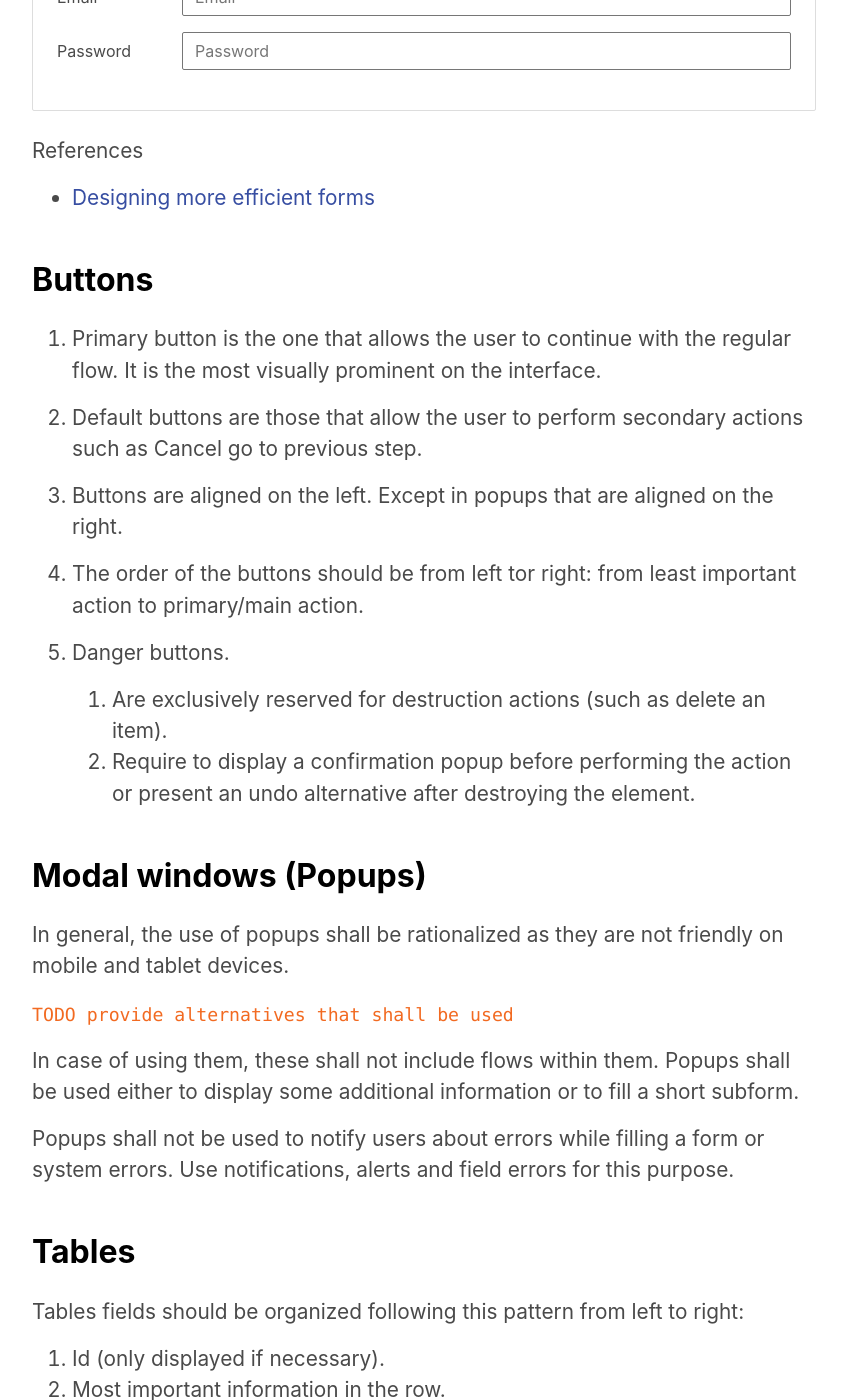
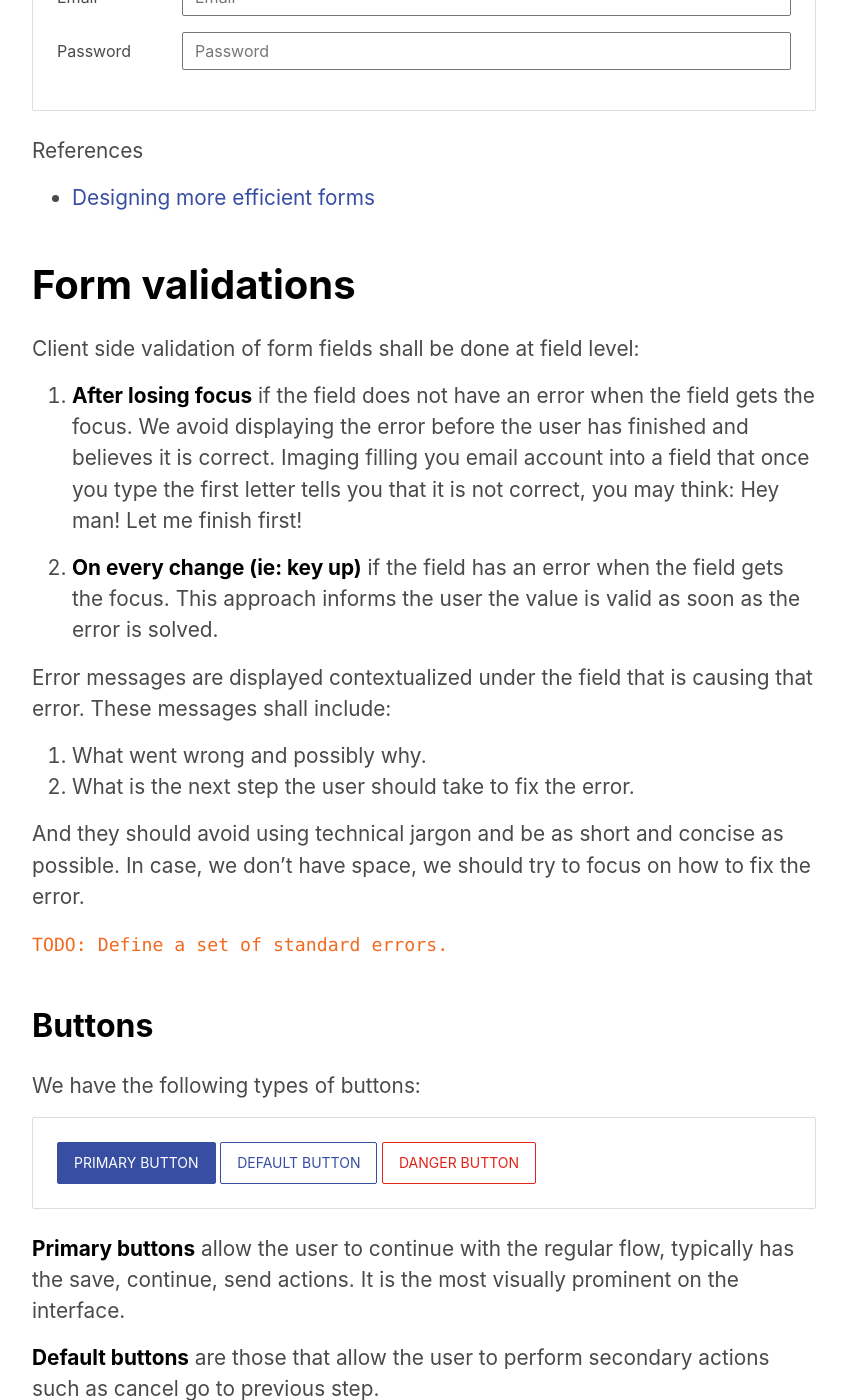
Before and after one commit to unicef/design-system, a Jekyll site: the page built from guidelines.md, in a window 1280 px wide and 1400 px high, scrolled down 7568 px. Shown: the whole window, without its empty margins (216-1063 px from the left). Built offline with Jekyll 4.4.1, drawn with Linux system fonts in a browser that asks for light colours; some of the changed text lies outside the part shown.

Commit message:
continued working on docs

```diff
--- a/guidelines.md
+++ b/guidelines.md
@@ -268,23 +268,53 @@ References
   * [Designing more efficient forms](https://uxplanet.org/designing-more-efficient-forms-structure-inputs-labels-and-actions-e3a47007114f)
 
 
+# Form validations
+
+Client side validation of form fields shall be done at field level:
+
+1. **After losing focus** if the field does not have an error when the field gets the focus. We avoid displaying the error before the user has finished and believes it is correct. Imaging filling you email account into a field that once you type the first letter tells you that it is not correct, you may think: Hey man! Let me finish first!
+
+2. **On every change (ie: key up)** if the field has an error when the field gets the focus. This approach informs the user the value is valid as soon as the error is solved.
+
+Error messages are displayed contextualized under the field that is causing that error. These messages shall include:
+
+  1. What went wrong and possibly why.
+  2. What is the next step the user should take to fix the error.
+
+And they should avoid using technical jargon and be as short and concise as possible.
+In case, we don't have space, we should try to focus on how to fix the error.
+
+
+`TODO: Define a set of standard errors.`
+
+
 ## Buttons
 
-1. Primary button is the one that allows the user to continue with the regular
-flow. It is the most visually prominent on the interface.
+We have the following types of buttons:
 
-2. Default buttons are those that allow the user to perform secondary
-actions such as Cancel go to previous step.
+<div class="doc-example">
+<button class="btn btn-primary">Primary button</button>
+<button class="btn btn-outline-primary">Default button</button>
+<button class="btn btn-outline-danger">Danger button</button>
+</div>
 
-3. Buttons are aligned on the left. Except in popups that are aligned on the right.
+**Primary buttons** allow the user to continue with the regular
+flow, typically has the save, continue, send actions. It is the most visually prominent on the interface.
 
-4. The order of the buttons should be from left tor right: from least
+**Default buttons** are those that allow the user to perform secondary
+actions such as cancel go to previous step.
+
+**Danger buttons** are exclusively reserved for destructive actions (such as delete an item). They require to display an undo notification (preferred) or to display a confirmation popup before performing the action.
+
+`TODO define how an undo notification looks`
+
+In a form buttons are aligned to the left. Except in popups that are aligned to the right.
+
+`TODO example`
+
+The order of the buttons should be from left tor right: from least
 important action to primary/main action.
 
-5. Danger buttons.
-    1. Are exclusively reserved for destruction actions (such as delete an item).
-    2. Require to display a confirmation popup before performing the action or
-  present an undo alternative after destroying the element.
 
 ## Modal windows (Popups)
 
@@ -326,3 +356,5 @@ In case selection of individual rows is provided, it should be displayed at the
 ## Asynchronous communication
 
 Whenever the system is performing an action in background the user interface shall provide any kind of visual feedback to indicate the user this status.
+
+`TODO expand this topic`
```
Also changed, not shown: js/forms.js (added, +9 -0 lines).
